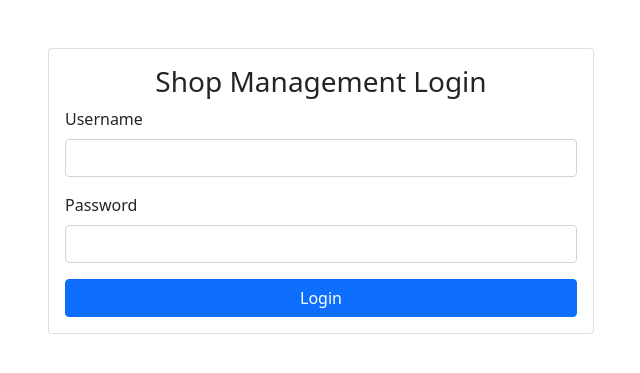
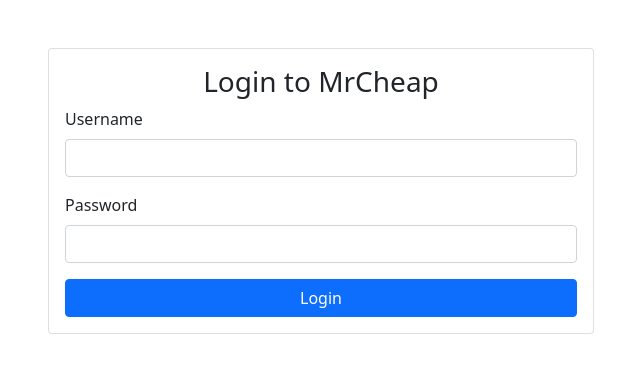
Before and after one commit to johnlaura430-crypto/shop_management, a Flask app: page /login in a window 1280 px wide. Shown: the top 373 px of the page, without its empty margins (319-959 px from the left). Run offline with Flask 3, Linux system fonts and the light colour scheme.

Commit message:
Update login.html

```diff
--- a/shop_management/templates/login.html
+++ b/shop_management/templates/login.html
@@ -6,7 +6,7 @@
         <div class="col-md-6">
             <div class="card mt-5">
                 <div class="card-body">
-                    <h3 class="card-title text-center">Shop Management Login</h3>
+                    <h3 class="card-title text-center">Login to MrCheap </h3>
                     <form method="POST">
                         <div class="mb-3">
                             <label class="form-label">Username</label>
```
